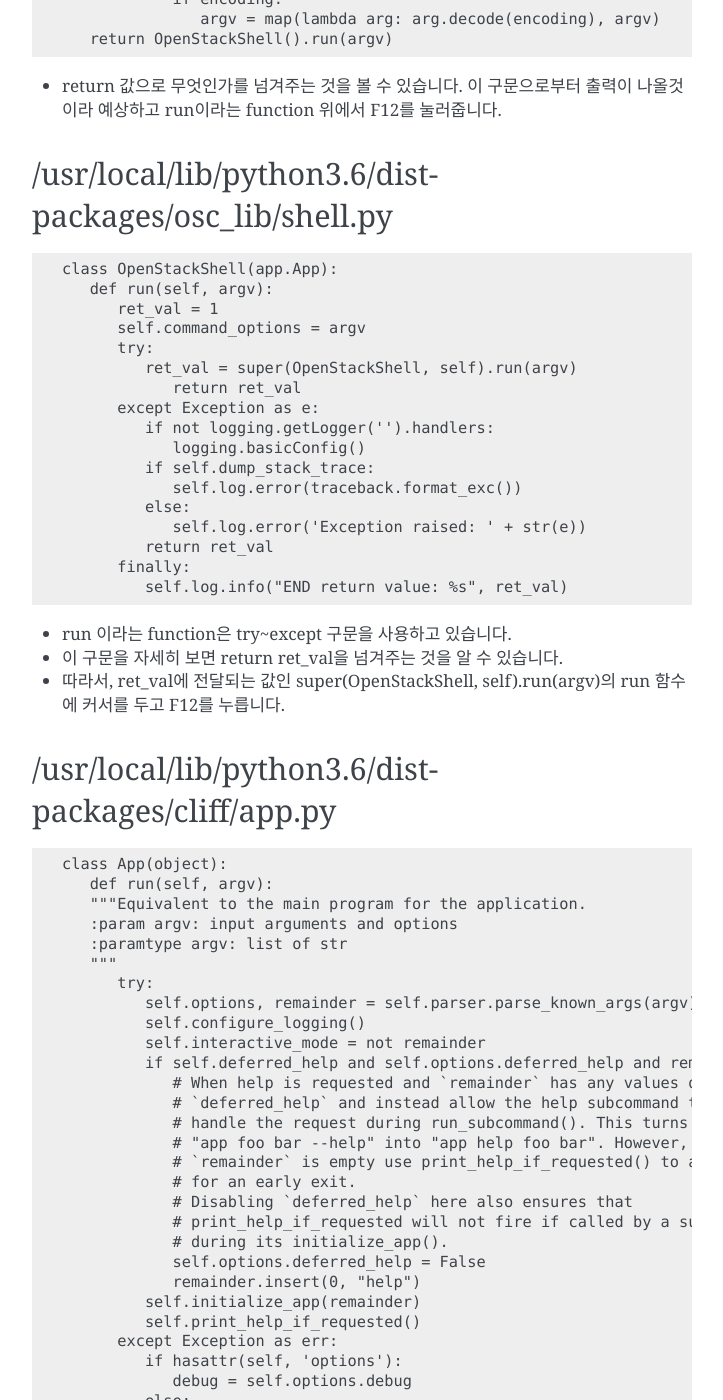
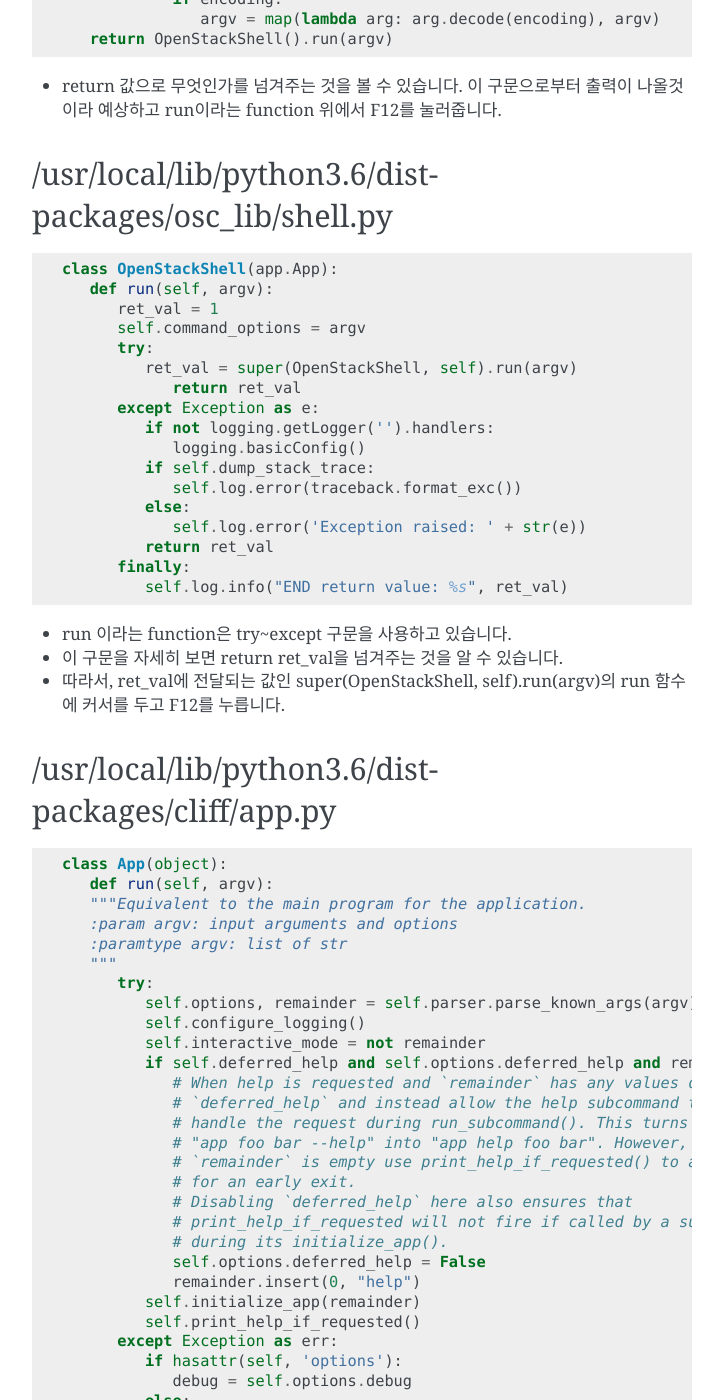
Before and after one commit to openstack-kr/contributhon-2020, a Sphinx documentation site: the page built from doc/source/keonwoo_lee/Openstack_server_list_trace.rst, in a window 1280 px wide and 1400 px high, scrolled down 2398 px. Shown: the whole window, without its empty margins (388-1111 px from the left). Built offline with Sphinx 7.4.7, drawn with Linux system fonts in a browser that asks for light colours; the version number could not be read and is left out; some of the changed text lies outside the part shown.

Commit message:
Modified syntax

```diff
--- a/doc/source/keonwoo_lee/Openstack_server_list_trace.rst
+++ b/doc/source/keonwoo_lee/Openstack_server_list_trace.rst
@@ -4,7 +4,7 @@
 
 꼭  source openrc admin 을 해준 뒤, openstack을 실행시켜야 실행이 된다.
 
-.. code-block:: none
+.. code-block:: python
 
    $sudo su- stack
 
@@ -26,7 +26,7 @@
 
 VSCode Remote - SSH 를 사용하기 전에는 아래와 같이 Tracing 하였습니다.
 
-.. code-block:: none
+.. code-block:: python
 
    stack@devstack-master:~/devstack$ whereis openstack
    openstack: /etc/openstack /usr/local/bin/openstack
@@ -81,7 +81,7 @@
 
 openstack 이라는 명령어와 Argument는 어떻게 넘어가서 출력되는지 찾으러 떠납니다.
 
-.. code-block:: none
+.. code-block:: python
 
    stack@devstack-master:~/devstack$ whereis openstack
    openstack: /etc/openstack /usr/local/bin/openstack
@@ -94,7 +94,7 @@
 /usr/local/bin/openstack
 ~~~~~~~~~~~~~~~~~~~~~~~~~~~~~~~~
 
-.. code-block:: none
+.. code-block:: python
 
    #!/usr/bin/python3.6
    # -*- coding: utf-8 -*-
@@ -111,7 +111,7 @@
 /usr/local/lib/python3.6/dist-packages/openstackclient/shell.py
 ~~~~~~~~~~~~~~~~~~~~~~~~~~~~~~~~~~~~~~~~~~~~~~~~~~~~~~~~~~~~~~~~~~~~~~~
 
-.. code-block:: none
+.. code-block:: python
 
    def main(argv=None):
       if argv is None:
@@ -130,7 +130,7 @@
 /usr/local/lib/python3.6/dist-packages/osc_lib/shell.py
 ~~~~~~~~~~~~~~~~~~~~~~~~~~~~~~~~~~~~~~~~~~~~~~~~~~~~~~~~~~~~~
 
-.. code-block:: none
+.. code-block:: python
 
    class OpenStackShell(app.App):
       def run(self, argv):
@@ -162,7 +162,7 @@
 /usr/local/lib/python3.6/dist-packages/cliff/app.py
 ~~~~~~~~~~~~~~~~~~~~~~~~~~~~~~~~~~~~~~~~~~~~~~~~~~~~~~~~~~~~
 
-.. code-block:: none
+.. code-block:: python
 
    class App(object):
       def run(self, argv):
@@ -216,7 +216,7 @@
 /usr/local/lib/python3.6/dist-packages/cliff/app.py.
 ~~~~~~~~~~~~~~~~~~~~~~~~~~~~~~~~~~~~~~~~~~~~~~~~~~~~
 
-.. code-block:: none
+.. code-block:: python
 
    class App(object):
       def run_subcommand(self, argv):
@@ -280,7 +280,7 @@
 
 코드가 기니까 중요하지 않은 부분은 설명과 함께 주석으로 처리해서 핵심만 바라봅시다.
 
-.. code-block:: none
+.. code-block:: python
 
    try:
       subcommand = self.command_manager.find_command(argv)
@@ -319,7 +319,7 @@
 /usr/local/lib/python3.6/dist-packages/osc_lib/command/command.py
 ~~~~~~~~~~~~~~~~~~~~~~~~~~~~~~~~~~~~~~~~~~~~~~~~~~~~~~~~~~~~~~~~~~~~~~~~~
 
-.. code-block:: none
+.. code-block:: python
 
    class Command(command.Command, metaclass=CommandMeta):
       def run(self, parsed_args):
@@ -339,7 +339,7 @@
 /usr/local/lib/python3.6/dist-packages/osc_lib/command/command.py.
 ~~~~~~~~~~~~~~~~~~~~~~~~~~~~~~~~~~~~~~~~~~~~~~~~~~~~~~~~~~~~~~~~~~
 
-.. code-block:: none
+.. code-block:: python
 
    class Command(command.Command, metaclass=CommandMeta):
       def run(self, parsed_args):
@@ -363,7 +363,7 @@
 ~~~~~~~~~~~~~~~~~~~~~~~~~~~~~~~~~~~~~~~~~~~~~~~~~~~~~~~~~~~~
 
 
-.. code-block:: none
+.. code-block:: python
 
    @six.add_metaclass(abc.ABCMeta)
    class DisplayCommandBase(command.Command):
@@ -384,7 +384,7 @@
 * https://alphahackerhan.tistory.com/34
 
 
-.. code-block:: none
+.. code-block:: python
 
    [Python에서 자식 클래스 확인]
    Foo.__subclasses__()
@@ -404,7 +404,7 @@
 ~~~~~~~~~~~~~~~~~~~~~~~~~~~~~~~~~~~~~~~~~~~~~~~~~~~~~~~~
 
 
-.. code-block:: none
+.. code-block:: python
 
    @six.add_metaclass(abc.ABCMeta)
    class DisplayCommandBase(command.Command):
@@ -420,7 +420,7 @@
 * self.produce_output() 함수를 통해 출력이 됨을 확인할 수 있습니다.
 
 
-.. code-block:: none
+.. code-block:: python
 
    +--------------------------------------+---------+--------+----------------------------------------------------------------------+-------+---------+
    | ID                                   | Name    | Status | Networks                                                             | Image | Flavor  |
@@ -435,7 +435,7 @@
 ~~~~~~~~~~~~~~~~~~~~~~~~~~~~~~~~~~~~~~~~~~~~~~~~~~~~~~~~~
 
 
-.. code-block:: none
+.. code-block:: python
 
    @six.add_metaclass(abc.ABCMeta)
    class DisplayCommandBase(command.Command):
@@ -454,7 +454,7 @@
 * F11을 누르면 상속받은 Class의 produce_output() function으로 갑니다.
 
 
-.. code-block:: none
+.. code-block:: python
 
    DisplayCommandBase.__subclasses__()
 
@@ -468,7 +468,7 @@
 /usr/local/lib/python3.6/dist-packages/cliff/lister.py
 ~~~~~~~~~~~~~~~~~~~~~~~~~~~~~~~~~~~~~~~~~~~~~~~~~~~~~~~~~
 
-.. code-block:: none
+.. code-block:: python
 
    @six.add_metaclass(abc.ABCMeta)
    class Lister(display.DisplayCommandBase):
@@ -499,7 +499,7 @@
 * F12를 눌러 선언을 확인했을 때는 이동하지 않았었습니다. ㅠㅠ.
 
 
-.. code-block:: none
+.. code-block:: python
 
    +--------------------------------------+---------+--------+----------------------------------------------------------------------+-------+---------+
    | ID                                   | Name    | Status | Networks                                                             | Image | Flavor  |
@@ -511,7 +511,7 @@
 ~~~~~~~~~~~~~~~~~~~~~~~~~~~~~~~~~~~~~~~~~~~~~~~~~~~~~~~~~~~~~~~~~~~~
 
 
-.. code-block:: none
+.. code-block:: python
 
    class TableFormatter(base.ListFormatter, base.SingleFormatter):
       def emit_list(self, column_names, data, stdout, parsed_args):
@@ -542,7 +542,7 @@
 * 이를 통해서 formatted 라는 곳에 문자열(string)이 들어가 있음을 알 수 있겠습니다.
 
 
-.. code-block:: none
+.. code-block:: python
 
    +--------------------------------------+---------+--------+----------------------------------------------------------------------+-------+---------+
    | ID                                   | Name    | Status | Networks                                                             | Image | Flavor  |
@@ -560,7 +560,7 @@
 ~~~~~~~~~~~~~~~~~~~~~~~~~~~~~~~~~~~~~~~~~~~~~~~~~~~~~~~~~~~~~~~~~~
 
 
-.. code-block:: none
+.. code-block:: python
 
    class TableFormatter(base.ListFormatter, base.SingleFormatter):
       def emit_list(self, column_names, data, stdout, parsed_args):
@@ -604,7 +604,7 @@
 ~~~~~~~~~~~~~~~~~~~~~~~~~~~~~~~~~~~~~~~~~~~~~~~~~~~~~~~~~~~~~~~~~~~~
 
 
-.. code-block:: none
+.. code-block:: python
 
    class TableFormatter(base.ListFormatter, base.SingleFormatter):
       def add_rows(self, table, column_names, data):
@@ -628,7 +628,7 @@
 * fisrt_row 라는 곳에 저희가 원하는 데이터가 들어가 있습니다.
 
 
-.. code-block:: none
+.. code-block:: python
 
    first_row
    ('6f91eb30-8687-49d7-8...84887d57f8', '1st_Ins', 'ACTIVE', 'private=10.0.0.53, f...72.24.4.59', '', 'm1.nano')
@@ -645,7 +645,7 @@
 그리고
 
 
-.. code-block:: none
+.. code-block:: python
 
    type(first_row)
    <class 'tuple'>
@@ -654,7 +654,7 @@
 저는 여기서 fisrt_row와 column_names에 item을 추가해서 출력시켜 보겠습니다.
 
 
-.. code-block:: none
+.. code-block:: python
 
    first_row += ('Test:)',)
    first_row
@@ -665,7 +665,7 @@
 ~~~~~~~~~~~~~~~~~~~~~~~~~~~~~~~~~~~~~~~~~~~~~~~~~~~~~~~~~~~
 
 
-.. code-block:: none
+.. code-block:: python
 
    column_names += ("TestL:)",)
    column_names
@@ -686,7 +686,7 @@
 "/usr/local/lib/python3.6/dist-packages/cliff/display.py".
 ~~~~~~~~~~~~~~~~~~~~~~~~~~~~~~~~~~~~~~~~~~~~~~~~~~~~~~~~~~
 
-.. code-block:: none
+.. code-block:: python
 
    @six.add_metaclass(abc.ABCMeta)
    class DisplayCommandBase(command.Command):
@@ -704,7 +704,7 @@
 /usr/local/lib/python3.6/dist-packages/openstackclient/compute/v2/server.py
 ~~~~~~~~~~~~~~~~~~~~~~~~~~~~~~~~~~~~~~~~~~~~~~~~~~~~~~~~~~~~~~~~~~~~~~~~~~~~~~~~~~~~~~
 
-.. code-block:: none
+.. code-block:: python
 
    class ListServer(command.Lister):
       def take_action(self, parsed_args):
@@ -747,7 +747,7 @@
 
 ``[Debug Console로 확인한 parsed_args 의 값들]``
 
-.. code-block:: none
+.. code-block:: python
 
    parsed_args
    all_projects:False
@@ -775,7 +775,7 @@
 /usr/local/lib/python3.6/dist-packages/novaclient/v2/servers.py
 ~~~~~~~~~~~~~~~~~~~~~~~~~~~~~~~~~~~~~~~~~~~~~~~~~~~~~~~~~~~~~~~~~~
 
-.. code-block:: none
+.. code-block:: python
 
    class ServerManager(base.BootingManagerWithFind):
    def list(self, detailed=True, search_opts=None, marker=None, limit=None,
@@ -826,7 +826,7 @@
 * 함수 내용이 길지만, 주석에 대놓고 "Get a list of server" 라고 써져 있습니다.
 * servers=self._list를 통해서 서버 명이 전달됩니다
 
-.. code-block:: none
+.. code-block:: python
 
    result
    [<Server: 1st_Ins>]
@@ -878,7 +878,7 @@
 * 쫙 긁혀서 나옵니다.
 * 그리고 _info를 보시면 위의 것이 한번 더 정리되어서 아래와 같습니다.
 
-.. code-block:: none
+.. code-block:: python
 
    'hostId':'f0b0f1375254bb6ee4a83c7f4e2ad6331d94f497bb3a9b1848af817a'
    'image':''
@@ -899,7 +899,7 @@
 "/usr/local/lib/python3.6/dist-packages/openstackclient/compute/v2/server.py".
 ~~~~~~~~~~~~~~~~~~~~~~~~~~~~~~~~~~~~~~~~~~~~~~~~~~~~~~~~~~~~~~~~~~~~~~~~~~~~~~
 
-.. code-block:: none
+.. code-block:: python
 
    class ListServer(command.Lister):
       def take_action(self, parsed_args):
@@ -919,7 +919,7 @@
          		  ) for s in data))
          return table
 
-.. code-block:: none
+.. code-block:: python
 
    table
    0:('ID', 'Name', 'Status', 'Networks', 'Image', 'Flavor')
```
Also changed, not shown: other parts of doc/source/keonwoo_lee/Openstack_server_list_trace.rst (+3 -3 lines).
